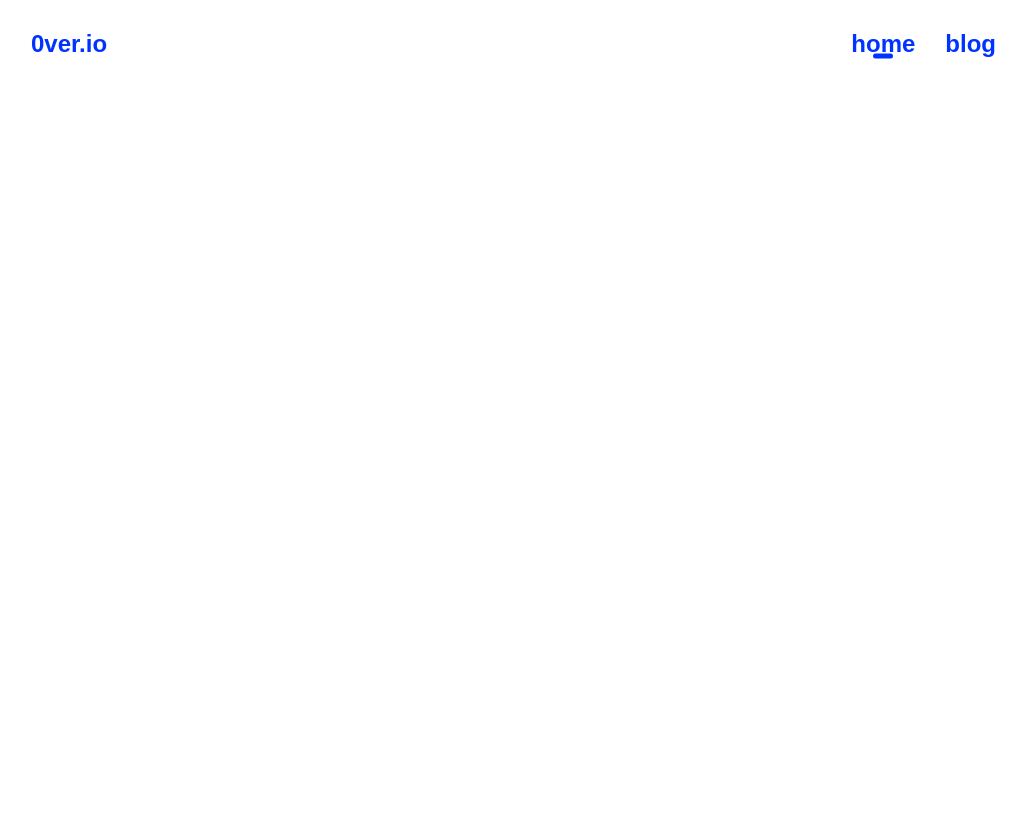
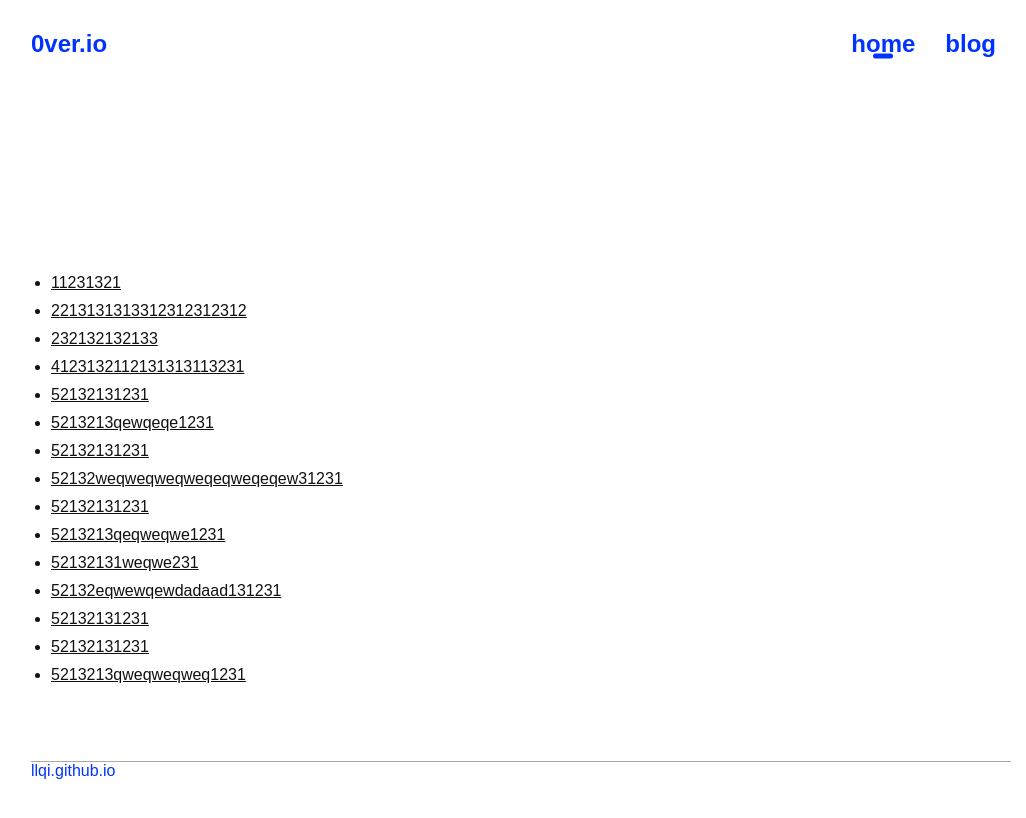
Before and after one commit to codedance98/blog-web, a Vue app: page /index in a window 1280 px wide. Shown: the top 818 px of the page, without its empty margins (119-1145 px from the left). Built offline with nearby package versions, Linux system fonts and the light colour scheme.

Commit message:
updateupdate

```diff
--- a/src/components/common/header.vue
+++ b/src/components/common/header.vue
@@ -36,6 +36,9 @@ export default {
   justify-content: space-between;
   font-size: 24px;
   font-weight: 700;
+  position:sticky;
+  top:0;
+  background-color:#fff;
   .nav{
     display:flex;
     justify-content: space-between;
--- a/src/styles/index.scss
+++ b/src/styles/index.scss
@@ -24,7 +24,7 @@ a{
     }
 }
 ul,li{
-    list-style: none;
+    // list-style: none;
 }
 .container{
   max-width:$content-inner-width;
--- a/src/views/index.vue
+++ b/src/views/index.vue
@@ -2,7 +2,28 @@
 	<section id='index-page'>
     <div class='container'>
       <Header />
-      <!-- 31312 -->
+      <div class='list-wrap'>
+        <ul>
+          <li>11231321</li>
+          <li>2213131313312312312312</li>
+          <li>232132132133</li>
+          <li>4123132112131313113231</li>
+          <li>52132131231</li>
+          <li>5213213qewqeqe1231</li>
+          <li>52132131231</li>
+          <li>52132weqweqweqweqeqweqeqew31231</li>
+          <li>52132131231</li>
+          <li>5213213qeqweqwe1231</li>
+          <li>52132131weqwe231</li>
+          <li>52132eqwewqewdadaad131231</li>
+          <li>52132131231</li>
+          <li>52132131231</li>
+          <li>5213213qweqweqweq1231</li>
+        </ul>
+      </div>
+      <div class='footer'>
+        llqi.github.io
+      </div>
     </div>
   </section>
 </template>
@@ -22,6 +43,26 @@ export default {
 </script>
 <style lang="scss">
 #index-page{
-
+  .list-wrap{
+    color:#111;
+    box-sizing: border-box;
+    padding:20px 20px;
+    margin-top:20%;
+    min-height:70vh;
+    ul{
+      li{
+        margin-bottom:10px;
+        text-decoration: underline;
+      }
+    }
+  }
+  .footer{
+    margin-top:50px;
+    border-top:1px solid #aaa;
+    position:sticky;
+    bottom:0;
+    padding-bottom:20px;
+    background-color:#fff;
+  }
 }
 </style>
```
